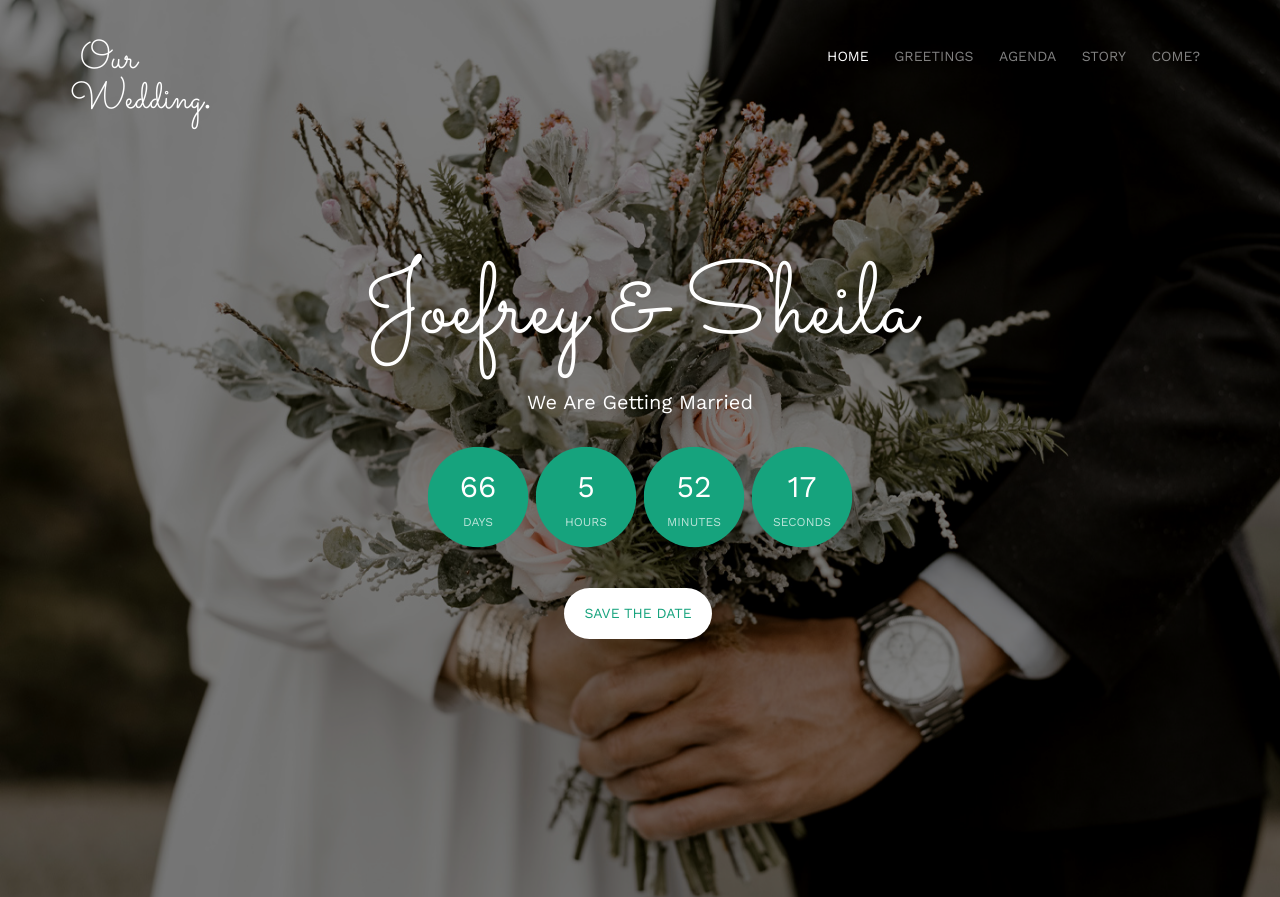
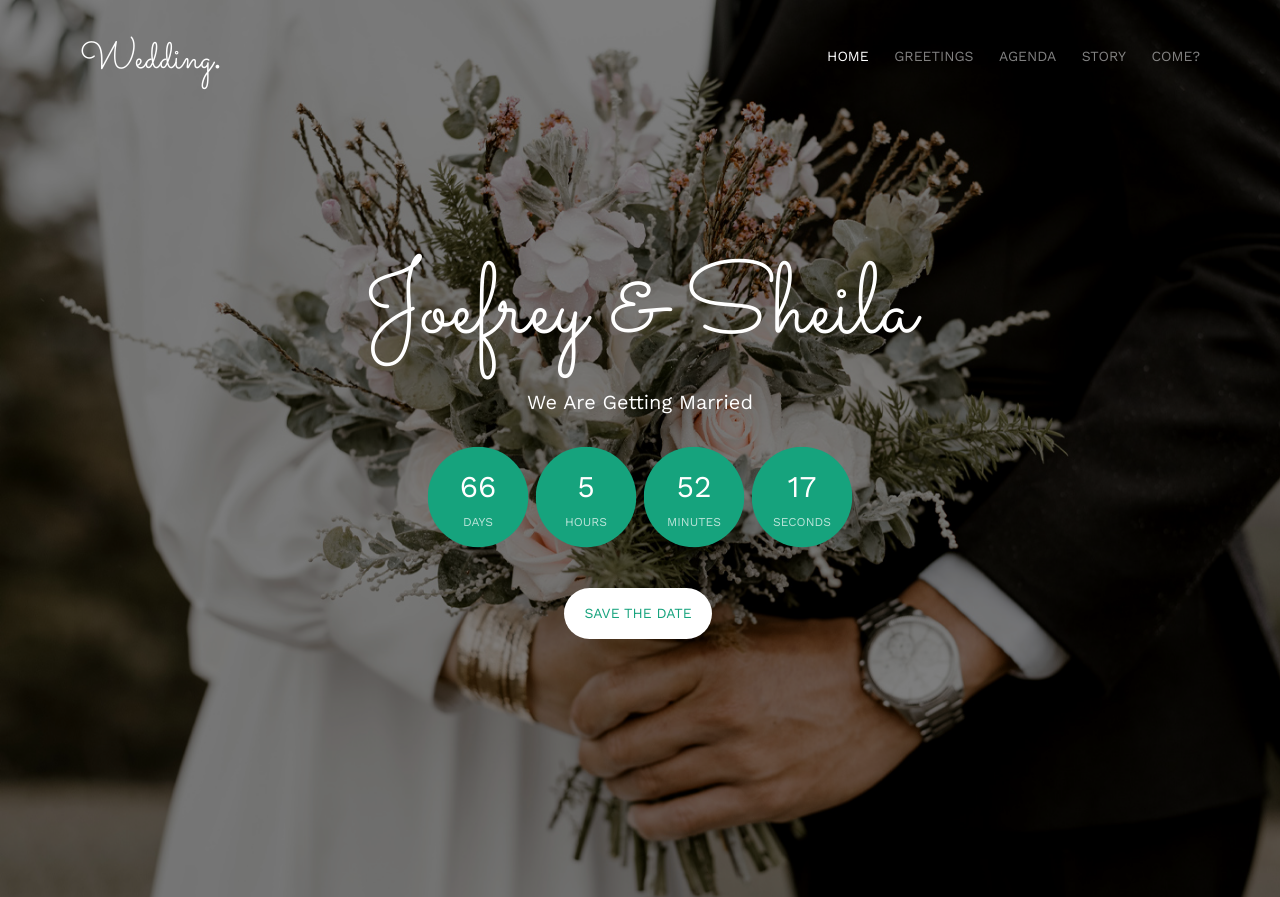
Before and after one commit to theorietale/wedding, a plain HTML site: page index.html in a window 1280 px wide. Shown: the top 897 px of the page. Drawn offline with nearby package versions, Linux system fonts and the light colour scheme; files whose address does not match are found by name.

Commit message:
Update index.html

```diff
--- a/index.html
+++ b/index.html
@@ -61,7 +61,7 @@
 		<div class="container">
 			<div class="row">
 				<div class="col-xs-2">
-					<div id="fh5co-logo"><a href="index.html">Our Wedding<strong>.</strong></a></div>
+					<div id="fh5co-logo"><a href="index.html">Wedding<strong>.</strong></a></div>
 				</div>
 				<div class="col-xs-10 text-right menu-1">
 					<ul>
```
